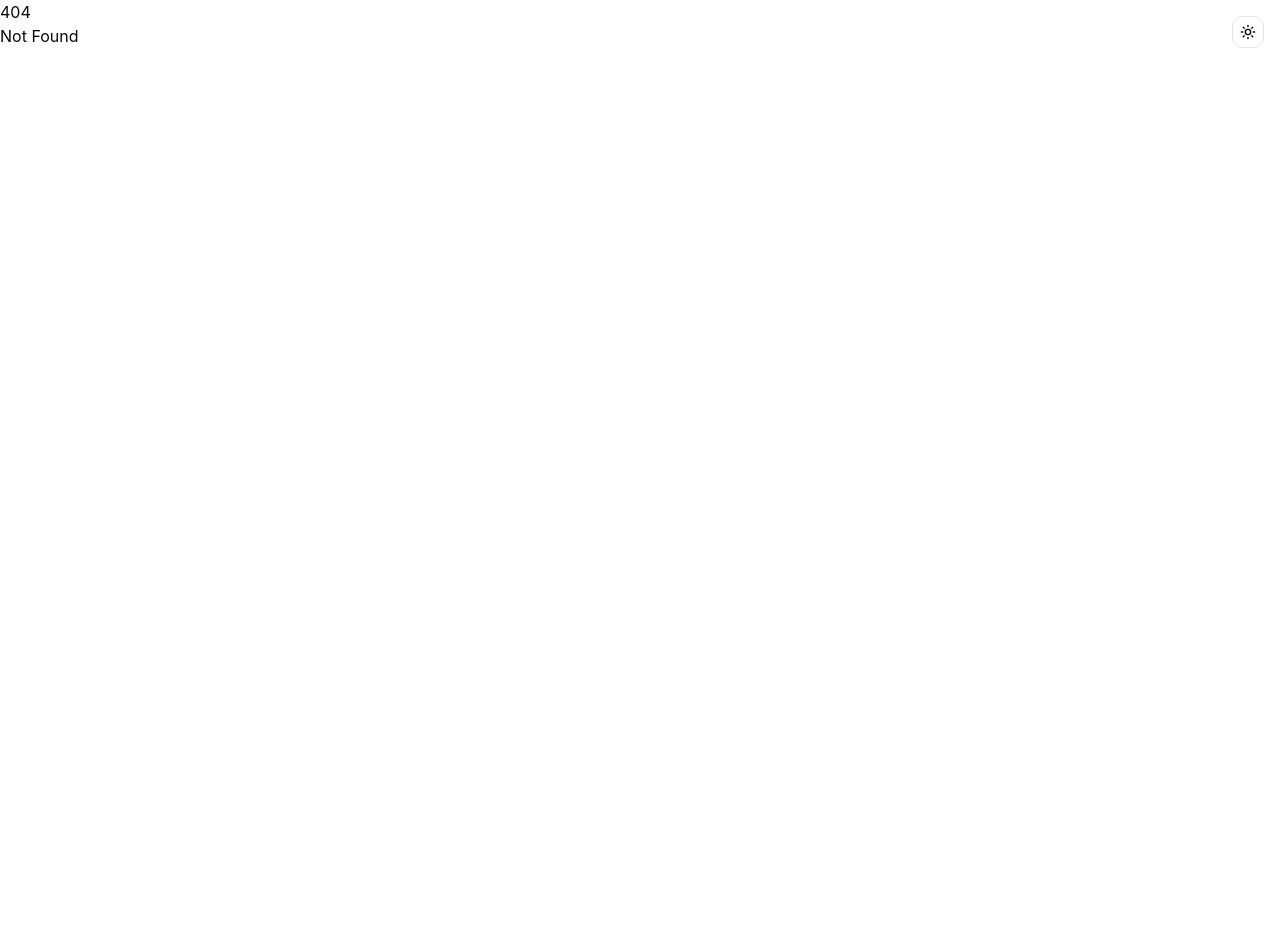
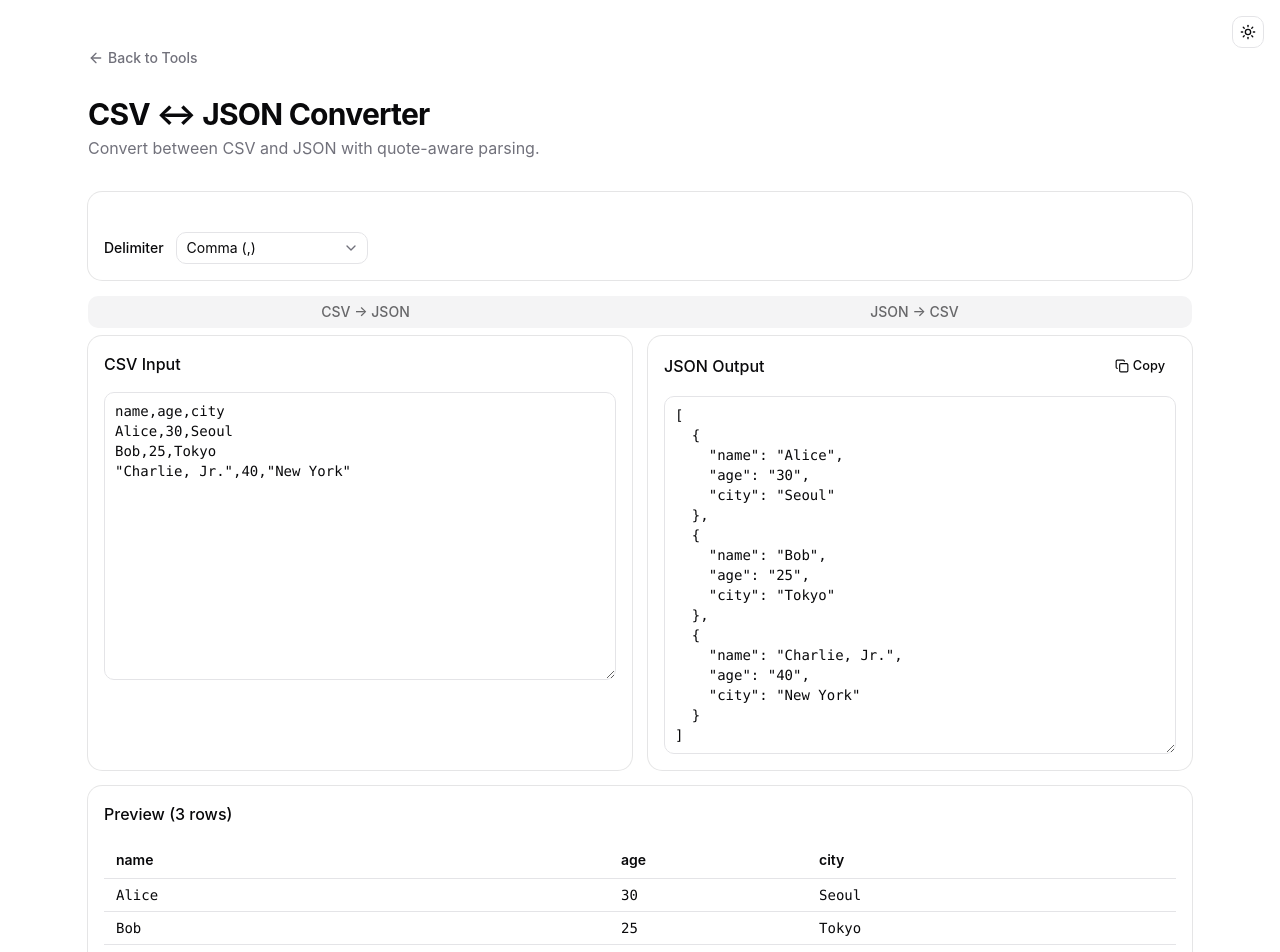
Before and after one commit to orykr/tool.ory.kr, a SvelteKit app in the folder frontend/: page /csv in a window 1280 px wide. Before the commit this address had no page. Shown: the top 952 px of the page. Before the commit the page ends 800 px from the top, so only its background shows below. Built offline with nearby package versions, Linux system fonts and the light colour scheme.

Commit message:
feat(csv): add CSV ↔ JSON converter with quote-aware parser

```diff
--- /dev/null
+++ b/frontend/src/lib/csv.ts
@@ -0,0 +1,113 @@
+export interface CsvParseResult {
+	headers: string[];
+	rows: string[][];
+}
+
+export function parseCsv(text: string, delimiter = ","): CsvParseResult {
+	const records: string[][] = [];
+	let field = "";
+	let row: string[] = [];
+	let inQuotes = false;
+	let i = 0;
+	const len = text.length;
+
+	while (i < len) {
+		const ch = text[i];
+		if (inQuotes) {
+			if (ch === '"') {
+				if (text[i + 1] === '"') {
+					field += '"';
+					i += 2;
+					continue;
+				}
+				inQuotes = false;
+				i++;
+				continue;
+			}
+			field += ch;
+			i++;
+			continue;
+		}
+		if (ch === '"') {
+			inQuotes = true;
+			i++;
+			continue;
+		}
+		if (ch === delimiter) {
+			row.push(field);
+			field = "";
+			i++;
+			continue;
+		}
+		if (ch === "\n" || ch === "\r") {
+			row.push(field);
+			records.push(row);
+			row = [];
+			field = "";
+			if (ch === "\r" && text[i + 1] === "\n") i += 2;
+			else i++;
+			continue;
+		}
+		field += ch;
+		i++;
+	}
+
+	if (field.length > 0 || row.length > 0) {
+		row.push(field);
+		records.push(row);
+	}
+
+	const filtered = records.filter((r) => r.length > 0 && !(r.length === 1 && r[0] === ""));
+	if (filtered.length === 0) return { headers: [], rows: [] };
+
+	const [headers, ...rows] = filtered;
+	return { headers, rows };
+}
+
+export function csvToJson(text: string, delimiter = ","): unknown[] {
+	const { headers, rows } = parseCsv(text, delimiter);
+	return rows.map((row) => {
+		const obj: Record<string, string> = {};
+		headers.forEach((h, i) => {
+			obj[h] = row[i] ?? "";
+		});
+		return obj;
+	});
+}
+
+export function jsonToCsv(data: unknown, delimiter = ","): string {
+	if (!Array.isArray(data)) {
+		throw new Error("JSON must be an array of objects.");
+	}
+	if (data.length === 0) return "";
+
+	const headerSet = new Set<string>();
+	for (const item of data) {
+		if (item && typeof item === "object" && !Array.isArray(item)) {
+			for (const key of Object.keys(item)) headerSet.add(key);
+		} else {
+			throw new Error("Each row must be an object.");
+		}
+	}
+
+	const headers = Array.from(headerSet);
+	const lines: string[] = [headers.map((h) => escapeCsvField(h, delimiter)).join(delimiter)];
+	for (const item of data as Record<string, unknown>[]) {
+		const row = headers.map((h) => escapeCsvField(formatValue(item[h]), delimiter));
+		lines.push(row.join(delimiter));
+	}
+	return lines.join("\n");
+}
+
+function formatValue(value: unknown): string {
+	if (value === null || value === undefined) return "";
+	if (typeof value === "object") return JSON.stringify(value);
+	return String(value);
+}
+
+function escapeCsvField(field: string, delimiter: string): string {
+	if (field.includes('"') || field.includes(delimiter) || /[\r\n]/.test(field)) {
+		return `"${field.replace(/"/g, '""')}"`;
+	}
+	return field;
+}
--- a/frontend/src/routes/+page.svelte
+++ b/frontend/src/routes/+page.svelte
@@ -96,6 +96,11 @@
 			href: "/qr",
 			title: "QR Code Generator",
 			description: "Generate QR codes from text or URLs and download as PNG or SVG."
+		},
+		{
+			href: "/csv",
+			title: "CSV ↔ JSON Converter",
+			description: "Convert between CSV and JSON with quote-aware parsing."
 		}
 	];
 </script>
--- /dev/null
+++ b/frontend/src/routes/csv/+page.svelte
@@ -0,0 +1,222 @@
+<script lang="ts">
+	import * as Card from "$lib/components/ui/card/index.js";
+	import * as Tabs from "$lib/components/ui/tabs/index.js";
+	import * as Select from "$lib/components/ui/select/index.js";
+	import { Button } from "$lib/components/ui/button/index.js";
+	import { Textarea } from "$lib/components/ui/textarea/index.js";
+	import { Label } from "$lib/components/ui/label/index.js";
+	import ArrowLeft from "@lucide/svelte/icons/arrow-left";
+	import Copy from "@lucide/svelte/icons/copy";
+	import Check from "@lucide/svelte/icons/check";
+	import { csvToJson, jsonToCsv, parseCsv } from "$lib/csv";
+
+	let csvInput = $state("name,age,city\nAlice,30,Seoul\nBob,25,Tokyo\n\"Charlie, Jr.\",40,\"New York\"");
+	let jsonOutput = $state("");
+	let csvError = $state<string | null>(null);
+
+	let jsonInput = $state(
+		'[{"name":"Alice","age":30,"city":"Seoul"},{"name":"Bob","age":25,"city":"Tokyo"}]'
+	);
+	let csvOutput = $state("");
+	let jsonError = $state<string | null>(null);
+
+	let delimiter = $state(",");
+	const delimiterLabels: Record<string, string> = {
+		",": "Comma (,)",
+		";": "Semicolon (;)",
+		"\t": "Tab (\\t)",
+		"|": "Pipe (|)"
+	};
+
+	$effect(() => {
+		void csvInput;
+		void delimiter;
+		try {
+			if (!csvInput.trim()) {
+				jsonOutput = "";
+				csvError = null;
+				return;
+			}
+			const data = csvToJson(csvInput, delimiter);
+			jsonOutput = JSON.stringify(data, null, 2);
+			csvError = null;
+		} catch (e) {
+			jsonOutput = "";
+			csvError = (e as Error).message;
+		}
+	});
+
+	$effect(() => {
+		void jsonInput;
+		void delimiter;
+		try {
+			if (!jsonInput.trim()) {
+				csvOutput = "";
+				jsonError = null;
+				return;
+			}
+			const parsed = JSON.parse(jsonInput);
+			csvOutput = jsonToCsv(parsed, delimiter);
+			jsonError = null;
+		} catch (e) {
+			csvOutput = "";
+			jsonError = (e as Error).message;
+		}
+	});
+
+	let preview = $derived.by(() => {
+		try {
+			return parseCsv(csvInput, delimiter);
+		} catch {
+			return null;
+		}
+	});
+
+	let copiedKey = $state<string | null>(null);
+	async function copy(key: string, value: string) {
+		await navigator.clipboard.writeText(value);
+		copiedKey = key;
+		setTimeout(() => (copiedKey = null), 1200);
+	}
+</script>
+
+<main class="container mx-auto max-w-6xl px-6 py-12">
+	<nav class="mb-6">
+		<a
+			href="/"
+			class="text-muted-foreground hover:text-foreground inline-flex items-center gap-1 text-sm font-medium transition-colors"
+		>
+			<ArrowLeft class="h-4 w-4" />
+			Back to Tools
+		</a>
+	</nav>
+
+	<header class="mb-8">
+		<h1 class="text-3xl font-bold tracking-tight">CSV ↔ JSON Converter</h1>
+		<p class="text-muted-foreground mt-1">
+			Convert between CSV and JSON with quote-aware parsing.
+		</p>
+	</header>
+
+	<Card.Root class="mb-4">
+		<Card.Content class="flex items-center gap-3 pt-6">
+			<Label for="delim">Delimiter</Label>
+			<Select.Root type="single" bind:value={delimiter}>
+				<Select.Trigger id="delim" class="w-48">{delimiterLabels[delimiter]}</Select.Trigger>
+				<Select.Content>
+					<Select.Item value=",">Comma (,)</Select.Item>
+					<Select.Item value=";">Semicolon (;)</Select.Item>
+					<Select.Item value={"\t"}>Tab (\t)</Select.Item>
+					<Select.Item value="|">Pipe (|)</Select.Item>
+				</Select.Content>
+			</Select.Root>
+		</Card.Content>
+	</Card.Root>
+
+	<Tabs.Root value="csv2json" class="w-full">
+		<Tabs.List class="grid w-full grid-cols-2">
+			<Tabs.Trigger value="csv2json">CSV → JSON</Tabs.Trigger>
+			<Tabs.Trigger value="json2csv">JSON → CSV</Tabs.Trigger>
+		</Tabs.List>
+
+		<Tabs.Content value="csv2json">
+			<div class="grid gap-4 md:grid-cols-2">
+				<Card.Root>
+					<Card.Header>
+						<Card.Title class="text-base">CSV Input</Card.Title>
+					</Card.Header>
+					<Card.Content>
+						<Textarea bind:value={csvInput} class="min-h-72 font-mono text-sm" />
+					</Card.Content>
+				</Card.Root>
+
+				<Card.Root>
+					<Card.Header class="flex flex-row items-center justify-between">
+						<Card.Title class="text-base">JSON Output</Card.Title>
+						<Button variant="ghost" size="sm" onclick={() => copy("j", jsonOutput)} disabled={!jsonOutput}>
+							{#if copiedKey === "j"}<Check />Copied{:else}<Copy />Copy{/if}
+						</Button>
+					</Card.Header>
+					<Card.Content>
+						<Textarea value={jsonOutput} readonly class="min-h-72 font-mono text-sm" />
+					</Card.Content>
+				</Card.Root>
+			</div>
+
+			{#if csvError}
+				<div class="border-destructive/50 bg-destructive/10 text-destructive mt-4 rounded-md border p-3 text-sm">
+					{csvError}
+				</div>
+			{/if}
+
+			{#if preview && preview.headers.length}
+				<Card.Root class="mt-4">
+					<Card.Header>
+						<Card.Title class="text-base">
+							Preview ({preview.rows.length} {preview.rows.length === 1 ? "row" : "rows"})
+						</Card.Title>
+					</Card.Header>
+					<Card.Content>
+						<div class="overflow-x-auto">
+							<table class="w-full text-sm">
+								<thead>
+									<tr class="border-b">
+										{#each preview.headers as h, i (i)}
+											<th class="px-3 py-2 text-left font-semibold">{h}</th>
+										{/each}
+									</tr>
+								</thead>
+								<tbody>
+									{#each preview.rows.slice(0, 50) as row, ri (ri)}
+										<tr class="border-b last:border-0">
+											{#each preview.headers as _, ci (ci)}
+												<td class="px-3 py-1.5 font-mono">{row[ci] ?? ""}</td>
+											{/each}
+										</tr>
+									{/each}
+								</tbody>
+							</table>
+						</div>
+						{#if preview.rows.length > 50}
+							<p class="text-muted-foreground mt-2 text-xs">
+								Showing first 50 of {preview.rows.length} rows.
+							</p>
+						{/if}
+					</Card.Content>
+				</Card.Root>
+			{/if}
+		</Tabs.Content>
+
+		<Tabs.Content value="json2csv">
+			<div class="grid gap-4 md:grid-cols-2">
+				<Card.Root>
+					<Card.Header>
+						<Card.Title class="text-base">JSON Input</Card.Title>
+						<Card.Description>Must be an array of objects.</Card.Description>
+					</Card.Header>
+					<Card.Content>
+						<Textarea bind:value={jsonInput} class="min-h-72 font-mono text-sm" />
+					</Card.Content>
+				</Card.Root>
+
+				<Card.Root>
+					<Card.Header class="flex flex-row items-center justify-between">
+						<Card.Title class="text-base">CSV Output</Card.Title>
+						<Button variant="ghost" size="sm" onclick={() => copy("c", csvOutput)} disabled={!csvOutput}>
+							{#if copiedKey === "c"}<Check />Copied{:else}<Copy />Copy{/if}
+						</Button>
+					</Card.Header>
+					<Card.Content>
+						<Textarea value={csvOutput} readonly class="min-h-72 font-mono text-sm" />
+					</Card.Content>
+				</Card.Root>
+			</div>
+
+			{#if jsonError}
+				<div class="border-destructive/50 bg-destructive/10 text-destructive mt-4 rounded-md border p-3 text-sm">
+					{jsonError}
+				</div>
+			{/if}
+		</Tabs.Content>
+	</Tabs.Root>
+</main>
```
Also changed, not shown: 1 other file (tests, documents, lock files or other folders).
